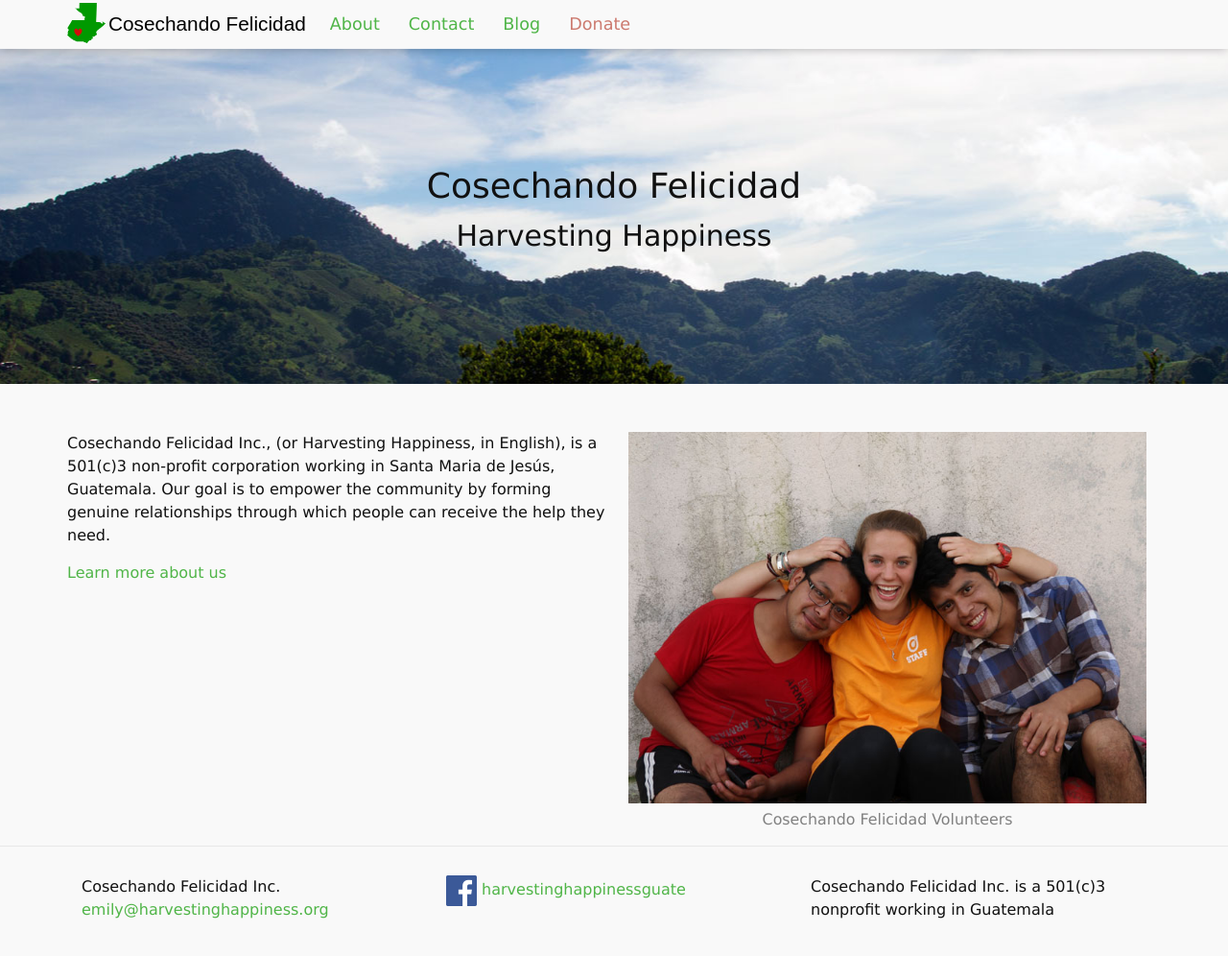
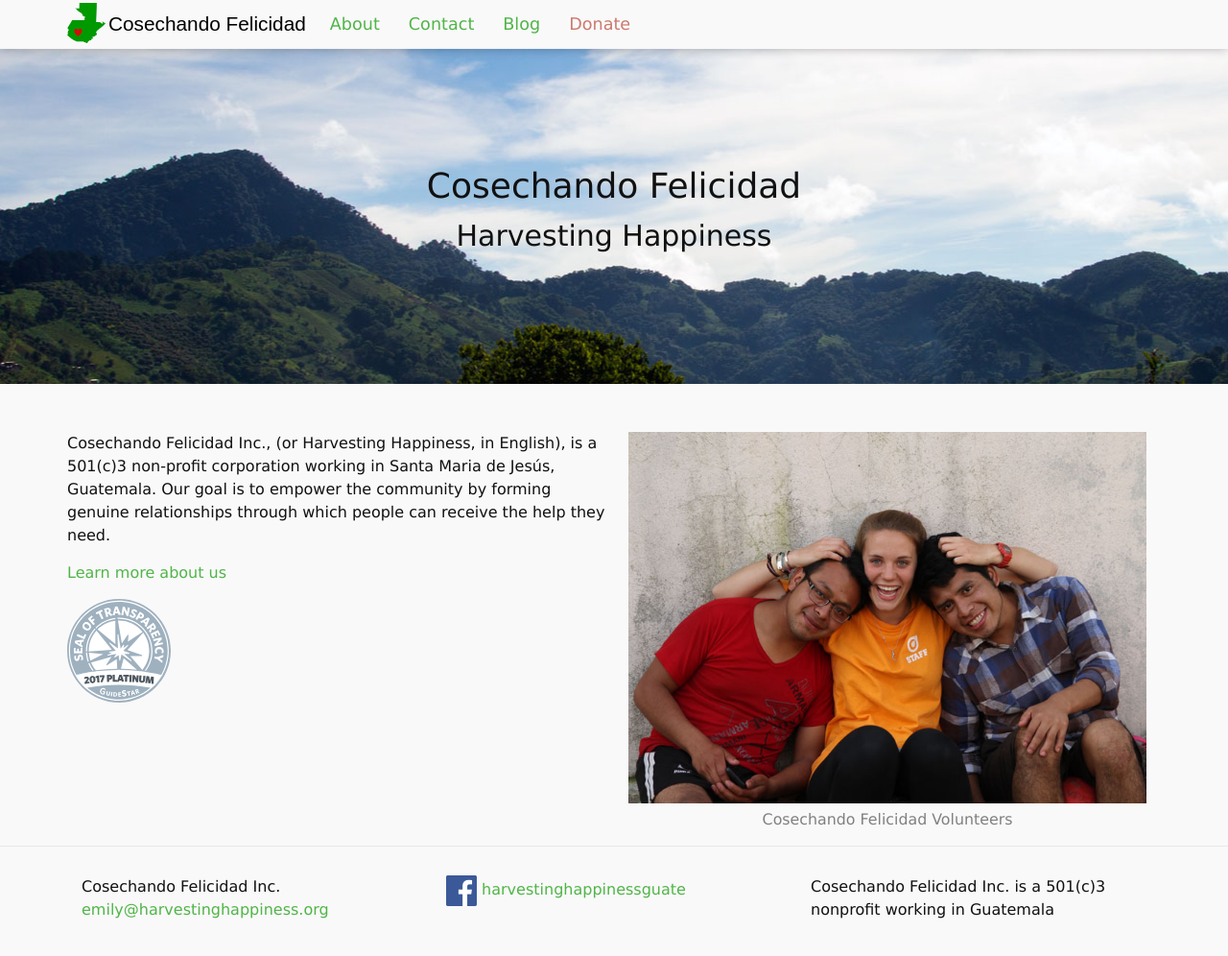
Before and after one commit to harvestinghappiness/harvestinghappiness.github.io, a Jekyll site: the page built from home.md, in a window 1280 px wide and 1020 px high. Shown: the top 996 px of the window at 96% size. Built offline with Jekyll 4.4.1, drawn with Linux system fonts in a browser that asks for light colours.

Commit message:
Update home.md

```diff
--- a/home.md
+++ b/home.md
@@ -9,3 +9,5 @@
 Cosechando Felicidad Inc., (or Harvesting Happiness, in English), is a 501(c)3 non-profit corporation working in Santa Maria de Jesús, Guatemala. Our goal is to empower the community by forming genuine relationships through which people can receive the help they need.
 
 [Learn more about us](/about/)
+
+<a href=""><img alt="Guide Star Platinum Seal of Transparency" src="{{ site.url }}/images/guideStarSeal_2017_platinum_SM.svg"></a>
```
